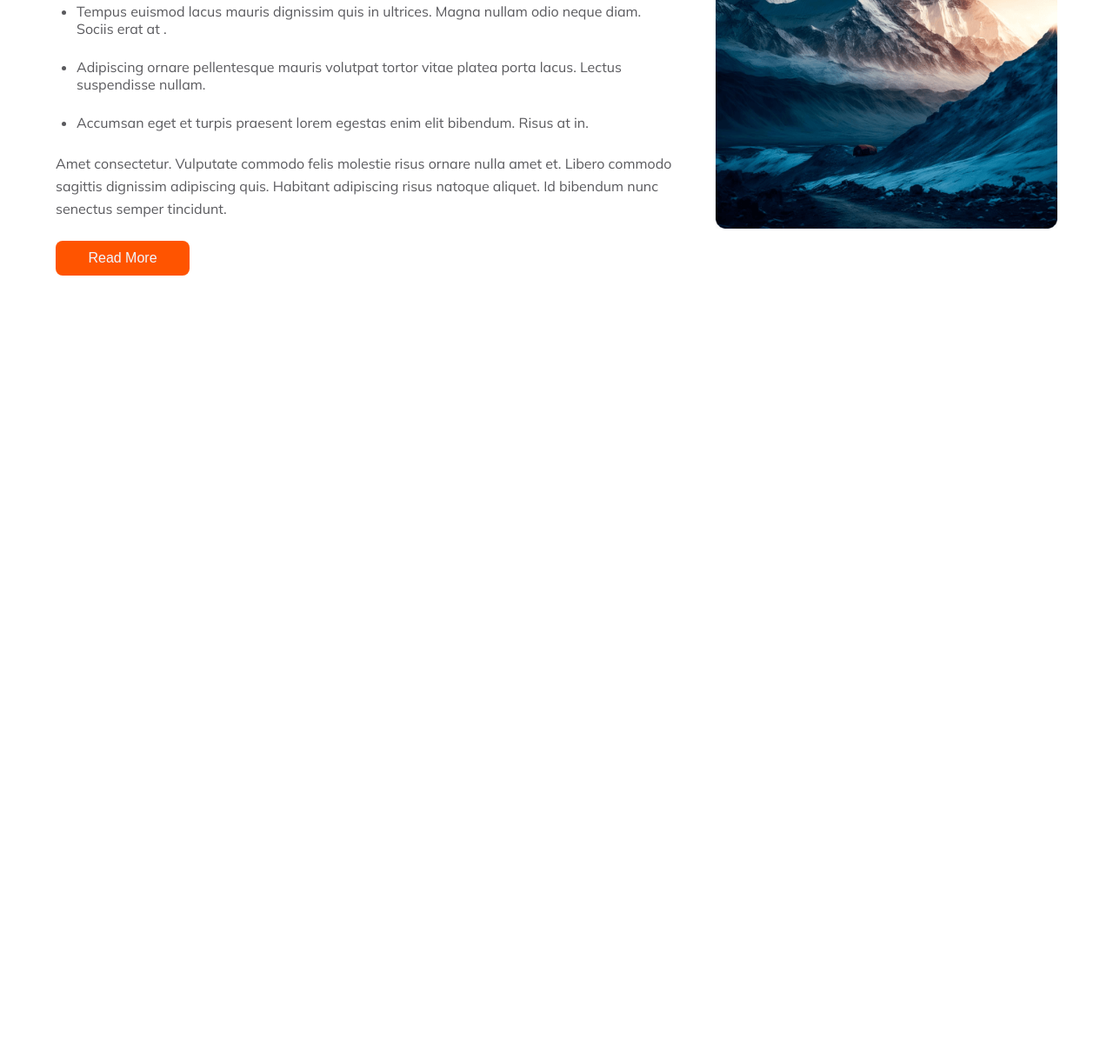
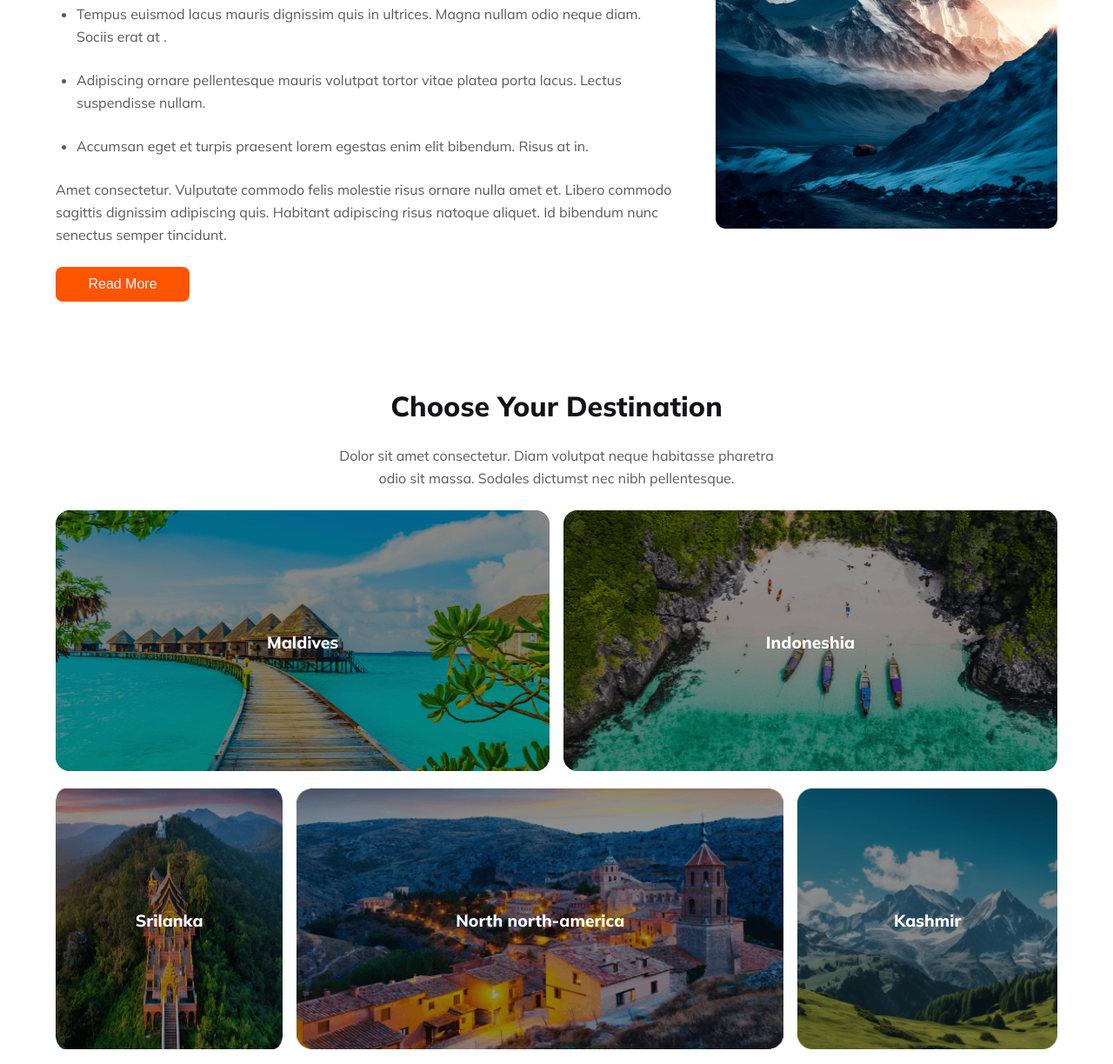
Before and after one commit to pro-majidul/Hero-travel-website, a plain HTML site: page index.html in a window 1280 px wide. Shown: the part 865-2089 px from the top of the page at 87% size. Before the commit the page ends 1282 px from the top, so only its background shows below. Drawn offline with Linux system fonts and the light colour scheme.

Commit message:
destination area style added

```diff
--- a/index.html
+++ b/index.html
@@ -63,6 +63,68 @@
             </div>
             <img src="./Images/Rectangle 4.png" alt="">
         </section>
+        <!-- choice your destination area style -->
+        <section class="destination">
+            <h4 class="midle-h4-text">Choose Your Destination</h4>
+            <p class="midle-p-text"> Dolor sit amet consectetur. Diam volutpat neque habitasse pharetra odio sit massa. Sodales dictumst nec nibh pellentesque.</p>
+            <div class="card-1">
+                <div class="country-card">
+                    <img src="./Images/maldiv.png" alt="Maldives" class="destination-images">
+                    <p class="destination-text">Maldives</p>
+                </div>
+                <div class="country-card">
+                    <img src="./Images/indoneshia.png" alt="indoneshia" class="destination-images">
+                    <p class="destination-text">Indoneshia</p>
+                </div>
+            </div>
+            <div class="card-2">
+               <div class="country-card">
+                <img src="./Images/srilanka.png" alt="srilanka" class="destination-images">
+                <p class="destination-text">Srilanka</p>
+               </div>
+               <div class="country-card">
+
+                   <img src="./Images/north-america.png" alt="north-america" class="destination-images">
+                   <p class="destination-text">North north-america</p>
+               </div>
+               <div class="country-card">
+
+                   <img src="./Images/kashmir.png" alt="Kashmir" class="destination-images">
+                   <p class="destination-text">Kashmir</p>
+                </div>
+            </div>
+            <div class="card-3">
+                <div class="country-card">
+
+                    <img src="./Images/bangladesh.png" alt="Bangladesh" class="destination-images">
+                    <p class="destination-text">Bangladesh</p>
+                </div>
+                <div class="country-card">
+
+                    <img src="./Images/bandarban.png" alt="Bandarban" class="destination-images">
+                    <p class="destination-text">Bandarban</p>
+                </div>
+            </div>
+        </section>
+
+        <!-- choice us section -->
+        <!-- <section class="choice-us">
+            <h4 class="midle-h4-text">Why Choose Us</h4>
+            <p class="midle-p-text">
+                Dolor sit amet consectetur. Diam volutpat neque habitasse pharetra odio sit massa. Sodales dictumst nec nibh pellentesque.
+            </p>
+            <div class="choice-card">
+                <div class="hotel">
+                    <img src="" alt="">
+                    <h5 class="normal-h5-text">Handpicked Hotels</h5>
+                    <p class="normal-p-text"> Amet consectetur. Vulputate commodo felis molestie risus  ornare nulla amet et. Libero commodo sagittis dignissim adipiscing quis. Habitant adipiscing risus natoque aliquet. </p>
+                </div>
+                <div class="service"></div>
+
+            </div>
+
+        </section> -->
+
     </main>
     <footer>
 
--- a/style/style.css
+++ b/style/style.css
@@ -25,6 +25,38 @@ h3 {
 
 #color {
     color: rgb(255, 84, 0);
+}
+
+.midle-p-text {
+    color: rgba(19, 19, 24, 0.7);
+    font-size: 16px;
+    font-weight: 400;
+    margin: 24px auto;
+    line-height: 26px;
+    text-align: center;
+    width: 500px;
+}
+
+.midle-h4-text {
+    color: rgb(19, 19, 24);
+    font-size: 2rem;
+    font-weight: 800;
+    text-align: center;
+}
+
+.normal-p-text {
+    color: rgb(90, 90, 93);
+    font-size: 1rem;
+    font-weight: 400;
+    line-height: 26px;
+    width: 400px;
+}
+
+.normal-h5-text {
+    color: rgb(19, 19, 24);
+    font-size: 1rem;
+    font-weight: 800;
+    line-height: 30px;
 }
 
 
@@ -160,10 +192,58 @@ button {
     line-height: 26px;
 }
 
-.tour-container > ul > li {
+.tour-container>ul>li {
     color: rgba(19, 19, 24, 0.7);
     font-size: 16px;
     font-weight: 400;
     margin: 24px;
+    line-height: 26px;
     text-align: left;
 }
+
+/* your destination area style start */
+.destination {
+    padding-bottom: 5rem;
+}
+
+
+
+.card-1,
+.card-2,
+.card-3 {
+    display: grid;
+    grid-template-columns: repeat(2, 1fr);
+    gap: 1rem;
+    margin-top: 1rem;
+}
+
+.card-2 {
+    grid-template-columns: 0.7fr 1.5fr 0.8fr;
+}
+
+.card-3 {
+    grid-template-columns: 1fr 2fr;
+}
+
+.country-card {
+    position: relative;
+}
+
+.destination-images {
+    width: 100%;
+    height: 300px;
+    filter: brightness(70%);
+}
+
+.destination-text {
+    color: rgb(255, 255, 255);
+    font-size: 1.2rem;
+    font-weight: 800;
+    position: absolute;
+    top: 50%;
+    left: 50%;
+    transform: translate(-50%, -50%);
+}
+
+
+/* choice us section style */
```
Also changed, not shown: Images/bandarban.png (renamed from Images/Rectangle 10.png), Images/bangladesh.png (renamed from Images/Rectangle 11.png), Images/indoneshia.png (renamed from Images/Rectangle 8.png), Images/kashmir.png (renamed from Images/Rectangle 9.png), Images/maldiv.png (renamed from Images/Rectangle 5.png), Images/north-america.png (renamed from Images/Rectangle 7.png), Images/srilanka.png (renamed from Images/Rectangle 6.png).
